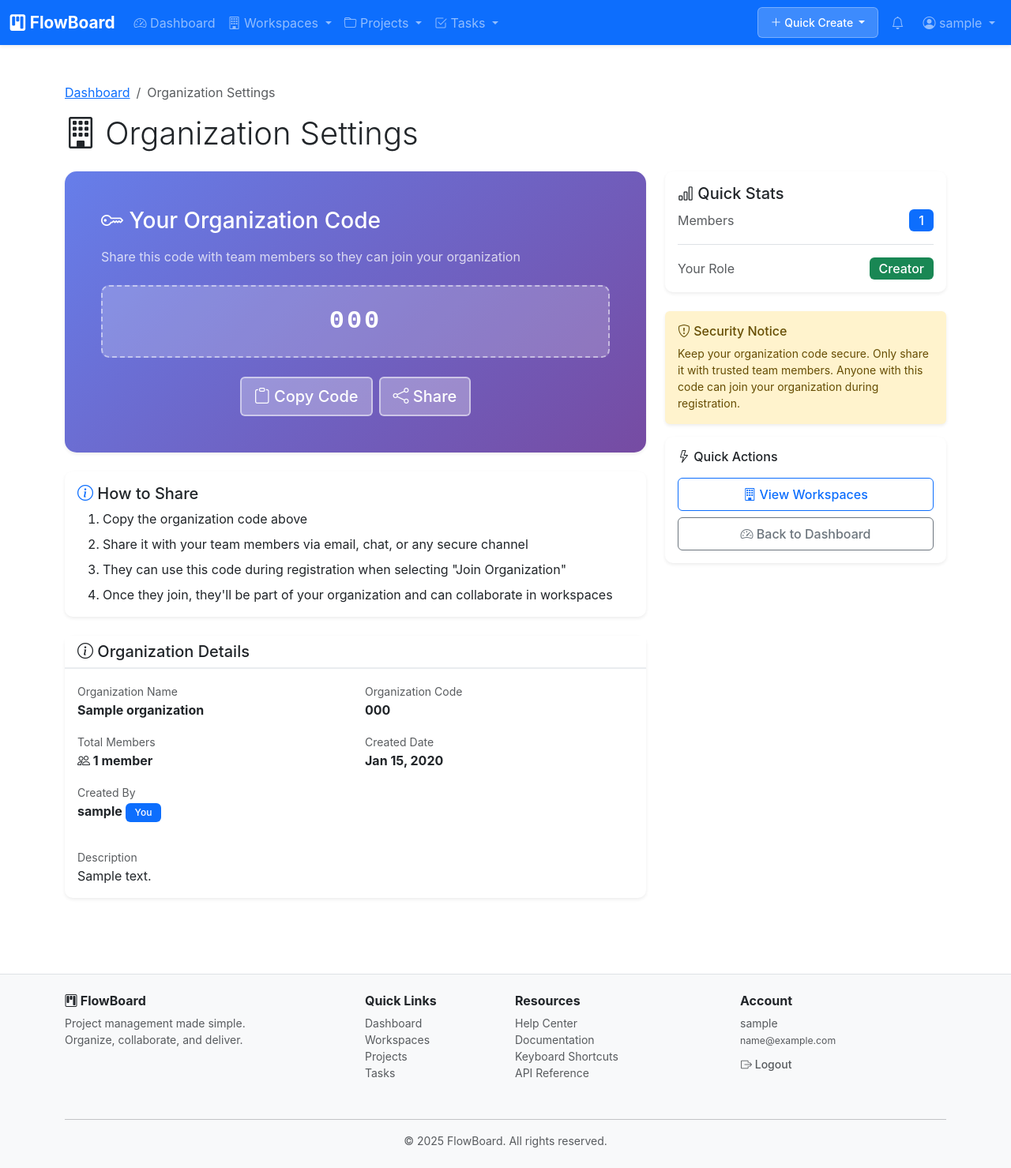
After one commit to kennedy-ak/flowboard, a Django app: page /accounts/organization/ in a window 1280 px wide. The commit adds this page. Shown: the whole page at 79% size. Run offline with Django 5.2, Linux system fonts and the light colour scheme; a user stored in the database is signed in; tables that the repository leaves empty hold one stand-in row (values such as "Sample post").

Commit message:
organization code

```diff
--- a/accounts/urls.py
+++ b/accounts/urls.py
@@ -8,6 +8,9 @@ urlpatterns = [
     path('login/', views.login_view, name='login'),
     path('logout/', views.logout_view, name='logout'),
 
+    # Organization Settings
+    path('organization/', views.organization_settings, name='organization_settings'),
+
     # Password Reset URLs
     path('password-reset/', views.CustomPasswordResetView.as_view(), name='password_reset'),
     path('password-reset/done/', views.CustomPasswordResetDoneView.as_view(), name='password_reset_done'),
--- a/accounts/views.py
+++ b/accounts/views.py
@@ -57,19 +57,21 @@ def register_view(request):
 
         if form.is_valid() and org_valid:
             user = form.save(commit=False)
+            user.save()  # Save user first before creating organization
 
             # Handle organization
             if org_type == 'create':
                 # Create new organization
                 organization = org_create_form.save(commit=False)
-                organization.created_by = user
+                organization.created_by = user  # Now user is saved and has a primary key
                 organization.save()
                 user.organization = organization
+                user.save()  # Update user with organization
             elif org_type == 'join':
                 # Join existing organization
                 user.organization = organization
+                user.save()  # Update user with organization
 
-            user.save()
             login(request, user)
 
             # If there's a valid invitation, accept it
@@ -190,3 +192,31 @@ class CustomPasswordResetCompleteView(PasswordResetCompleteView):
     Password reset complete view.
     """
     template_name = 'accounts/password_reset_complete.html'
+
+
+@login_required
+def organization_settings(request):
+    """
+    Organization settings view.
+    Shows organization code and details for users who belong to an organization.
+    """
+    user_organization = request.user.organization
+
+    # Check if user has an organization
+    if not user_organization:
+        messages.warning(request, 'You are not part of any organization.')
+        return redirect('dashboard')
+
+    # Check if user created this organization
+    is_creator = user_organization.created_by == request.user
+
+    # Get organization members count
+    members_count = user_organization.members.count()
+
+    context = {
+        'organization': user_organization,
+        'is_creator': is_creator,
+        'members_count': members_count,
+    }
+
+    return render(request, 'accounts/organization_settings.html', context)
--- /dev/null
+++ b/templates/accounts/organization_settings.html
@@ -0,0 +1,274 @@
+{% extends 'base.html' %}
+{% load static %}
+
+{% block title %}Organization Settings - FlowBoard{% endblock %}
+
+{% block extra_css %}
+<style>
+    .org-code-card {
+        background: linear-gradient(135deg, #667eea 0%, #764ba2 100%);
+        color: white;
+        border-radius: 15px;
+        padding: 30px;
+        box-shadow: 0 10px 30px rgba(0,0,0,0.2);
+    }
+    .code-display {
+        background: rgba(255,255,255,0.2);
+        border: 2px dashed rgba(255,255,255,0.5);
+        border-radius: 10px;
+        padding: 20px;
+        font-size: 2rem;
+        font-weight: bold;
+        letter-spacing: 3px;
+        text-align: center;
+        font-family: 'Courier New', monospace;
+        user-select: all;
+    }
+    .copy-btn {
+        background: rgba(255,255,255,0.3);
+        border: 2px solid rgba(255,255,255,0.5);
+        color: white;
+        transition: all 0.3s;
+    }
+    .copy-btn:hover {
+        background: rgba(255,255,255,0.5);
+        border-color: white;
+        color: white;
+        transform: translateY(-2px);
+    }
+    .info-card {
+        border-left: 4px solid #667eea;
+        background: #f8f9fa;
+    }
+</style>
+{% endblock %}
+
+{% block content %}
+<div class="container mt-4 mb-5">
+    <!-- Page Header -->
+    <div class="row mb-4">
+        <div class="col-12">
+            <nav aria-label="breadcrumb">
+                <ol class="breadcrumb">
+                    <li class="breadcrumb-item"><a href="{% url 'dashboard' %}">Dashboard</a></li>
+                    <li class="breadcrumb-item active">Organization Settings</li>
+                </ol>
+            </nav>
+            <h1 class="display-6 mb-0">
+                <i class="bi bi-building"></i> Organization Settings
+            </h1>
+        </div>
+    </div>
+
+    <div class="row">
+        <!-- Main Content -->
+        <div class="col-lg-8">
+            <!-- Organization Code Card -->
+            <div class="card mb-4 border-0 shadow-sm org-code-card">
+                <div class="card-body">
+                    <h3 class="card-title mb-3">
+                        <i class="bi bi-key"></i> Your Organization Code
+                    </h3>
+                    <p class="mb-4 opacity-75">Share this code with team members so they can join your organization</p>
+
+                    <div class="code-display mb-4" id="orgCode">
+                        {{ organization.code }}
+                    </div>
+
+                    <div class="d-flex gap-2 justify-content-center">
+                        <button class="btn btn-lg copy-btn" onclick="copyOrgCode()">
+                            <i class="bi bi-clipboard" id="copyIcon"></i>
+                            <span id="copyText">Copy Code</span>
+                        </button>
+                        <button class="btn btn-lg copy-btn" onclick="shareOrgCode()">
+                            <i class="bi bi-share"></i> Share
+                        </button>
+                    </div>
+                </div>
+            </div>
+
+            <!-- How to Use Section -->
+            <div class="card border-0 shadow-sm mb-4">
+                <div class="card-body">
+                    <h5 class="card-title">
+                        <i class="bi bi-info-circle text-primary"></i> How to Share
+                    </h5>
+                    <ol class="mb-0">
+                        <li class="mb-2">Copy the organization code above</li>
+                        <li class="mb-2">Share it with your team members via email, chat, or any secure channel</li>
+                        <li class="mb-2">They can use this code during registration when selecting "Join Organization"</li>
+                        <li>Once they join, they'll be part of your organization and can collaborate in workspaces</li>
+                    </ol>
+                </div>
+            </div>
+
+            <!-- Organization Details -->
+            <div class="card border-0 shadow-sm">
+                <div class="card-header bg-white">
+                    <h5 class="mb-0">
+                        <i class="bi bi-info-circle"></i> Organization Details
+                    </h5>
+                </div>
+                <div class="card-body">
+                    <div class="row">
+                        <div class="col-md-6 mb-3">
+                            <label class="text-muted small">Organization Name</label>
+                            <p class="fw-bold mb-0">{{ organization.name }}</p>
+                        </div>
+                        <div class="col-md-6 mb-3">
+                            <label class="text-muted small">Organization Code</label>
+                            <p class="fw-bold mb-0">{{ organization.code }}</p>
+                        </div>
+                        <div class="col-md-6 mb-3">
+                            <label class="text-muted small">Total Members</label>
+                            <p class="fw-bold mb-0">
+                                <i class="bi bi-people"></i> {{ members_count }} member{{ members_count|pluralize }}
+                            </p>
+                        </div>
+                        <div class="col-md-6 mb-3">
+                            <label class="text-muted small">Created Date</label>
+                            <p class="fw-bold mb-0">{{ organization.created_at|date:"M d, Y" }}</p>
+                        </div>
+                        {% if organization.created_by %}
+                        <div class="col-md-6 mb-3">
+                            <label class="text-muted small">Created By</label>
+                            <p class="fw-bold mb-0">
+                                {{ organization.created_by.username }}
+                                {% if is_creator %}
+                                <span class="badge bg-primary">You</span>
+                                {% endif %}
+                            </p>
+                        </div>
+                        {% endif %}
+                    </div>
+
+                    {% if organization.description %}
+                    <div class="mt-3">
+                        <label class="text-muted small">Description</label>
+                        <p class="mb-0">{{ organization.description }}</p>
+                    </div>
+                    {% endif %}
+                </div>
+            </div>
+        </div>
+
+        <!-- Sidebar -->
+        <div class="col-lg-4">
+            <!-- Quick Stats -->
+            <div class="card border-0 shadow-sm mb-4">
+                <div class="card-body">
+                    <h5 class="card-title">
+                        <i class="bi bi-bar-chart"></i> Quick Stats
+                    </h5>
+                    <div class="d-flex justify-content-between align-items-center mb-3 pb-3 border-bottom">
+                        <span class="text-muted">Members</span>
+                        <span class="badge bg-primary fs-6">{{ members_count }}</span>
+                    </div>
+                    <div class="d-flex justify-content-between align-items-center">
+                        <span class="text-muted">Your Role</span>
+                        <span class="badge bg-success fs-6">
+                            {% if is_creator %}Creator{% else %}Member{% endif %}
+                        </span>
+                    </div>
+                </div>
+            </div>
+
+            <!-- Security Notice -->
+            <div class="alert alert-warning border-0 shadow-sm">
+                <h6 class="alert-heading">
+                    <i class="bi bi-shield-exclamation"></i> Security Notice
+                </h6>
+                <p class="small mb-0">
+                    Keep your organization code secure. Only share it with trusted team members. Anyone with this code can join your organization during registration.
+                </p>
+            </div>
+
+            <!-- Quick Actions -->
+            <div class="card border-0 shadow-sm">
+                <div class="card-body">
+                    <h6 class="card-title mb-3">
+                        <i class="bi bi-lightning"></i> Quick Actions
+                    </h6>
+                    <div class="d-grid gap-2">
+                        <a href="{% url 'workspaces:list' %}" class="btn btn-outline-primary">
+                            <i class="bi bi-building"></i> View Workspaces
+                        </a>
+                        <a href="{% url 'dashboard' %}" class="btn btn-outline-secondary">
+                            <i class="bi bi-speedometer2"></i> Back to Dashboard
+                        </a>
+                    </div>
+                </div>
+            </div>
+        </div>
+    </div>
+</div>
+
+{% endblock %}
+
+{% block extra_js %}
+<script>
+function copyOrgCode() {
+    const code = document.getElementById('orgCode').textContent.trim();
+    const copyIcon = document.getElementById('copyIcon');
+    const copyText = document.getElementById('copyText');
+
+    navigator.clipboard.writeText(code).then(function() {
+        // Show success feedback
+        copyIcon.className = 'bi bi-check-circle';
+        copyText.textContent = 'Copied!';
+
+        // Create toast notification
+        const toastHTML = `
+            <div class="position-fixed top-0 end-0 p-3" style="z-index: 11">
+                <div class="toast show" role="alert">
+                    <div class="toast-header bg-success text-white">
+                        <i class="bi bi-check-circle me-2"></i>
+                        <strong class="me-auto">Success</strong>
+                        <button type="button" class="btn-close btn-close-white" data-bs-dismiss="toast"></button>
+                    </div>
+                    <div class="toast-body">
+                        Organization code copied to clipboard!
+                    </div>
+                </div>
+            </div>
+        `;
+        document.body.insertAdjacentHTML('beforeend', toastHTML);
+
+        // Reset button after 2 seconds
+        setTimeout(function() {
+            copyIcon.className = 'bi bi-clipboard';
+            copyText.textContent = 'Copy Code';
+        }, 2000);
+
+        // Remove toast after 3 seconds
+        setTimeout(function() {
+            const toasts = document.querySelectorAll('.toast');
+            toasts.forEach(toast => toast.remove());
+        }, 3000);
+    }).catch(function(err) {
+        console.error('Failed to copy:', err);
+        alert('Failed to copy code. Please copy manually: ' + code);
+    });
+}
+
+function shareOrgCode() {
+    const code = document.getElementById('orgCode').textContent.trim();
+    const orgName = '{{ organization.name|escapejs }}';
+    const shareText = `Join our organization "${orgName}" on FlowBoard!\n\nUse this code during registration: ${code}`;
+
+    if (navigator.share) {
+        navigator.share({
+            title: 'Join Our Organization',
+            text: shareText
+        }).catch(function(err) {
+            console.log('Share cancelled');
+        });
+    } else {
+        // Fallback: copy to clipboard
+        navigator.clipboard.writeText(shareText).then(function() {
+            alert('Share text copied to clipboard! You can now paste it in your messaging app.');
+        });
+    }
+}
+</script>
+{% endblock %}
--- a/templates/base.html
+++ b/templates/base.html
@@ -182,6 +182,11 @@
                                 <i class="bi bi-building"></i> My Workspaces
                             </a></li>
                             <li><hr class="dropdown-divider"></li>
+                            {% if user.organization %}
+                            <li><a class="dropdown-item" href="{% url 'accounts:organization_settings' %}">
+                                <i class="bi bi-building-gear"></i> Organization Settings
+                            </a></li>
+                            {% endif %}
                             <li><a class="dropdown-item" href="#">
                                 <i class="bi bi-gear"></i> Settings
                             </a></li>
```
